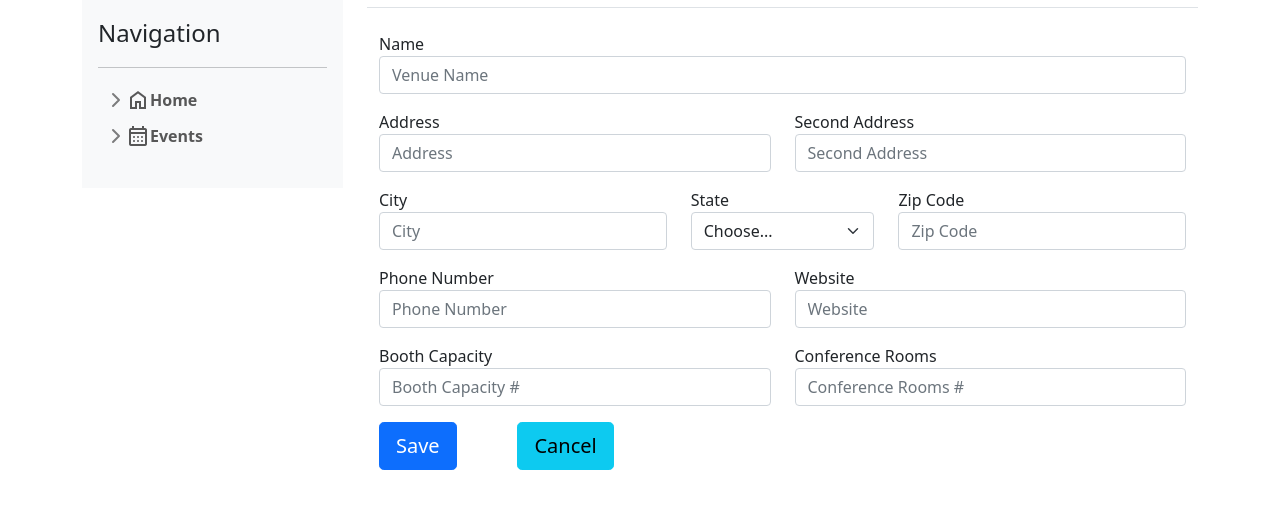
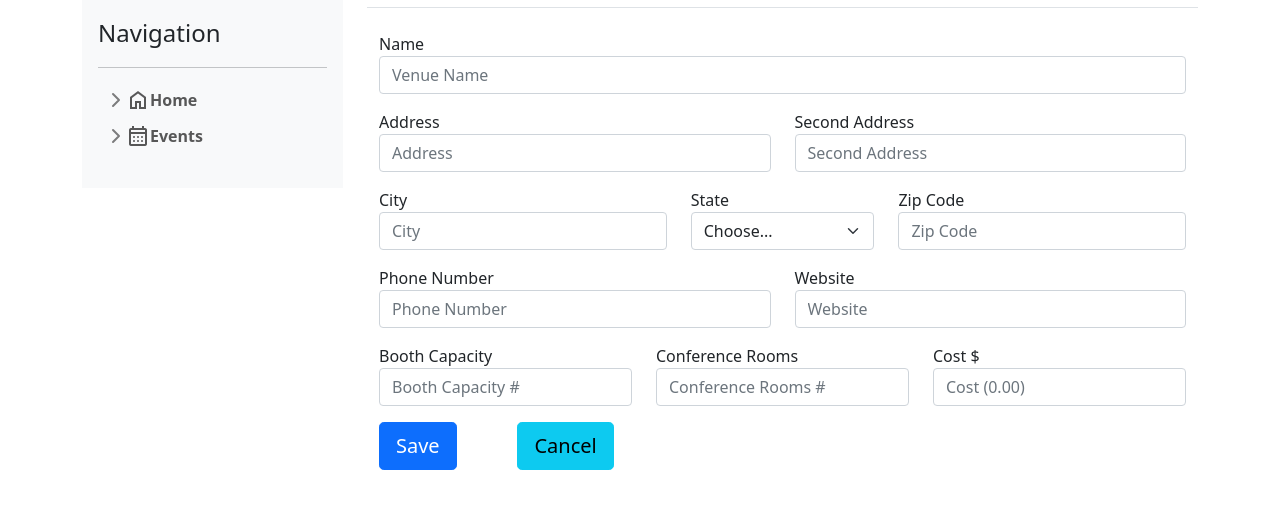
Before and after one commit to josev814/csc470_ntss, a Python web app: template ntss_www/ntss/templates/venues/add_edit.html in a window 1280 px wide. Shown: the part 98-607 px from the top of the page. Run offline with Jinja, Linux system fonts and the light colour scheme; the template is opened without the code that fills it, so the values that code supplies are empty.

Commit message:
adding cost to the venues
updated the database schema to support cost
adding the cost to each of the html templates
updated the venue model to support cost when adding or updating a venue

```diff
--- a/ntss_www/ntss/models/venue.py
+++ b/ntss_www/ntss/models/venue.py
@@ -81,6 +81,7 @@ class Venue(MysqlDatabase):
             'conference_rooms': args.get('conference_rooms'),
             'phone': args.get('phone'),
             'website': args.get('website'),
+            'cost': args.get('cost'),
             'is_active': 1
         }
         if self.db_create(values):
@@ -107,6 +108,7 @@ class Venue(MysqlDatabase):
             'conference_rooms': args.get('conference_rooms'),
             'phone': args.get('phone'),
             'website': args.get('website'),
+            'cost': args.get('cost'),
             'is_active': args.get('is_active')
         }
         filters = [
--- a/ntss_www/ntss/templates/events/view.html
+++ b/ntss_www/ntss/templates/events/view.html
@@ -88,6 +88,10 @@
               <div class="col">{{ venue.conference_rooms }}</div>
             </div>
             <div class="row">
+              <div class="col-2"><b>Cost:</b></div>
+              <div class="col">${{ venue.cost }}</div>
+            </div>
+            <div class="row">
               <div class="col-2"><b>Created:</b></div>
               <div class="col">{{ venue.create_date.strftime('%B %d, %Y %H:%M:%S') }}</div>
             </div>
--- a/ntss_www/ntss/templates/venues/add_edit.html
+++ b/ntss_www/ntss/templates/venues/add_edit.html
@@ -86,6 +86,12 @@
                 <input type="text" class="form-control" id="conferenceRooms" name="conference_rooms" placeholder="Conference Rooms #"
                   {% if form_post.conference_rooms: %} value="{{ form_post.conference_rooms }}" {% endif %} >
               </div>
+
+              <div class="col">
+                <label for="cost">Cost $</label>
+                <input type="text" class="form-control" id="cost" name="cost" placeholder="Cost (0.00)"
+                  {% if form_post.cost: %} value="{{ form_post.cost }}" {% endif %} required>
+              </div>
             </div>
 
             {% if pageName.startswith('Edit ') %}
--- a/ntss_www/ntss/templates/venues/view.html
+++ b/ntss_www/ntss/templates/venues/view.html
@@ -44,6 +44,12 @@
             <b>Conference Rooms: </b>{{ venue.conference_rooms }}
           </div>
         </div>
+        <div class="row">
+
+          <div class="col">
+            <b>Cost: </b>${{ venue.cost }}
+          </div>
+        </div>
 
         <div class="row border-top pt-3">
           <div class="col-2">
```
Also changed, not shown: 1 other file.
